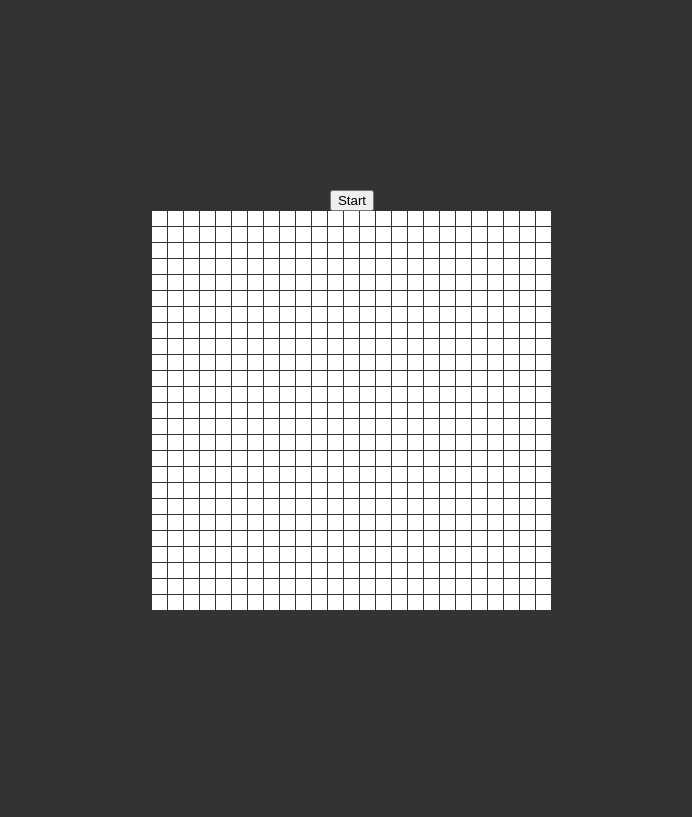
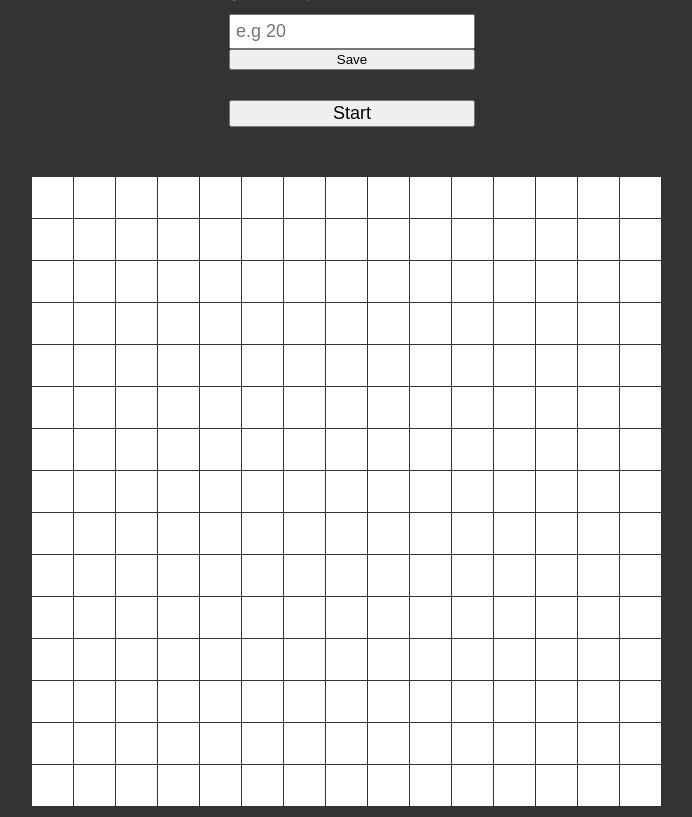
Before and after one commit to duhanmeric/a-pathfinder, a React (Create React App) app: page / in a window 1280 px wide. Shown: the whole page, without its empty margins (288-980 px from the left). Built offline with nearby package versions, Linux system fonts and the light colour scheme.

Commit message:
user can change square

```diff
--- a/src/App.tsx
+++ b/src/App.tsx
@@ -1,4 +1,4 @@
-import React, { useEffect, useMemo, useRef } from "react";
+import React, { useEffect, useMemo, useRef, useState } from "react";
 
 class Cell {
   i: number;
@@ -83,14 +83,15 @@ class Cell {
 }
 
 const App: React.FC = () => {
-  const COLS = 25;
-  const ROWS = 25;
+  let sizeFromLS = localStorage.getItem("sizes");
+  const COLS = sizeFromLS !== null ? parseInt(sizeFromLS) : 15;
+  const ROWS = sizeFromLS !== null ? parseInt(sizeFromLS) : 15;
   const FPS = 1000 / 30;
-  const CANVAS_WIDTH = 400;
-  const CANVAS_HEIGHT = 400;
+  const CANVAS_WIDTH = 640;
+  const CANVAS_HEIGHT = 640;
   const canvasRef = useRef<HTMLCanvasElement>(null);
   let gameInt = useRef<number | null>(null);
-  let grid: Cell[][] = useMemo(() => new Array(COLS), []);
+  let grid: Cell[][] = useMemo(() => new Array(COLS), [COLS]);
   let openList: Cell[] = useMemo(() => [], []);
   let closedList: Cell[] = useMemo(() => [], []);
   let endRef = useRef<Cell>();
@@ -121,13 +122,28 @@ const App: React.FC = () => {
     }
   };
 
-  const heuristic = (a: Cell, b: Cell) => {
+  const heuristic = (a: Cell, b: Cell): number => {
     let d = Math.abs(a.i - b.i) + Math.abs(a.j - b.j);
     return d;
   };
 
   const findPath = () => {
     isStarted = true;
+  };
+
+  let tempSize: number;
+
+  const handleSquareSize = (e: React.ChangeEvent<HTMLInputElement>) => {
+    tempSize = parseInt(e.target.value);
+  };
+
+  const handleSaveSizes = () => {
+    if (isNaN(tempSize)) {
+      alert("Invalid Size");
+      return false;
+    }
+    localStorage.setItem("sizes", tempSize.toString());
+    window.location.reload();
   };
 
   useEffect(() => {
@@ -237,11 +253,28 @@ const App: React.FC = () => {
         }
       }, FPS);
     }
-  }, [FPS, grid, openList, closedList, isStarted]);
+  }, [FPS, grid, openList, closedList, isStarted, COLS, ROWS]);
 
   return (
     <div className="App">
-      <button onClick={findPath}>Start</button>
+      <div id="control">
+        <div id="setSquare">
+          <label htmlFor="square">Set Rows and Cols</label>
+          <input
+            onChange={handleSquareSize}
+            type="text"
+            placeholder="e.g 20"
+            name="square"
+            id="square"
+          />
+          <button type="submit" id="saveBtn" onClick={handleSaveSizes}>
+            Save
+          </button>
+        </div>
+        <button id="startGame" onClick={findPath}>
+          Start
+        </button>
+      </div>
       <canvas
         ref={canvasRef}
         width={CANVAS_WIDTH}
--- a/src/index.css
+++ b/src/index.css
@@ -26,3 +26,29 @@ code {
   justify-content: center;
   align-items: center;
 }
+
+#control {
+  margin-bottom: 50px;
+  display: flex;
+  flex-direction: column;
+}
+
+#startGame {
+  font-size: 18px;
+}
+
+#setSquare {
+  display: flex;
+  flex-direction: column;
+  margin-bottom: 30px;
+}
+
+#setSquare label {
+  color: #fff;
+}
+
+#square {
+  margin-top: 10px;
+  padding: 5px;
+  font-size: 18px;
+}
```
